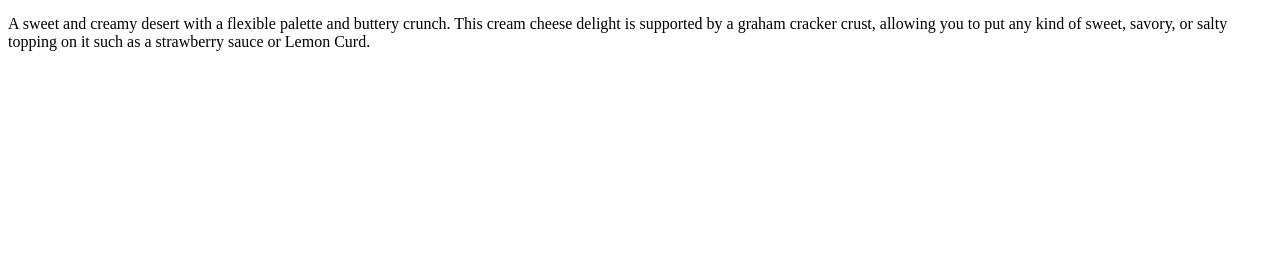
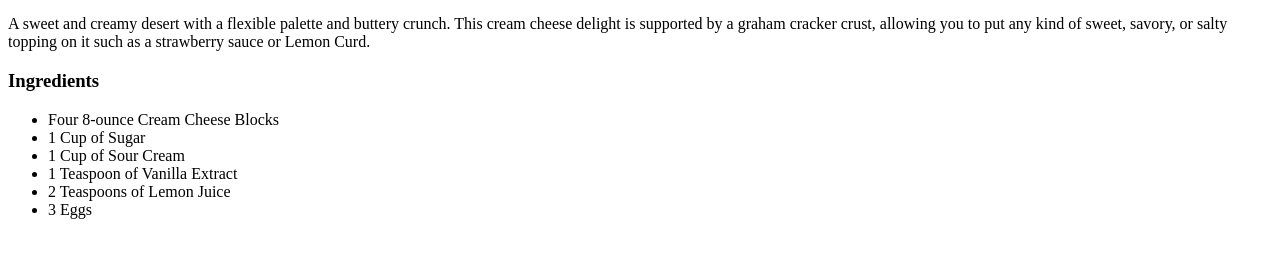
Before and after one commit to Sennoza/odin-recipe, a plain HTML site: page recipes/cheesecake.html in a window 1280 px wide. Shown: the part 428-686 px from the top of the page. Drawn offline with Linux system fonts and the light colour scheme.

Commit message:
Add Ingredients List To Cheesecake.html
Displays the ingredients necessary for making the dish

```diff
--- a/recipes/cheesecake.html
+++ b/recipes/cheesecake.html
@@ -13,5 +13,14 @@
             This cream cheese delight is supported by a graham cracker crust, allowing
             you to put any kind of sweet, savory, or salty topping on it such as a strawberry sauce or Lemon Curd.
         </p>
+        <h3>Ingredients</h3>
+        <ul>
+            <li>Four 8-ounce Cream Cheese Blocks</li>
+            <li>1 Cup of Sugar</li>
+            <li>1 Cup of Sour Cream</li>
+            <li>1 Teaspoon of Vanilla Extract</li>
+            <li>2 Teaspoons of Lemon Juice</li>
+            <li>3 Eggs</li>
+        </ul>
     </body>
 </html>
```
